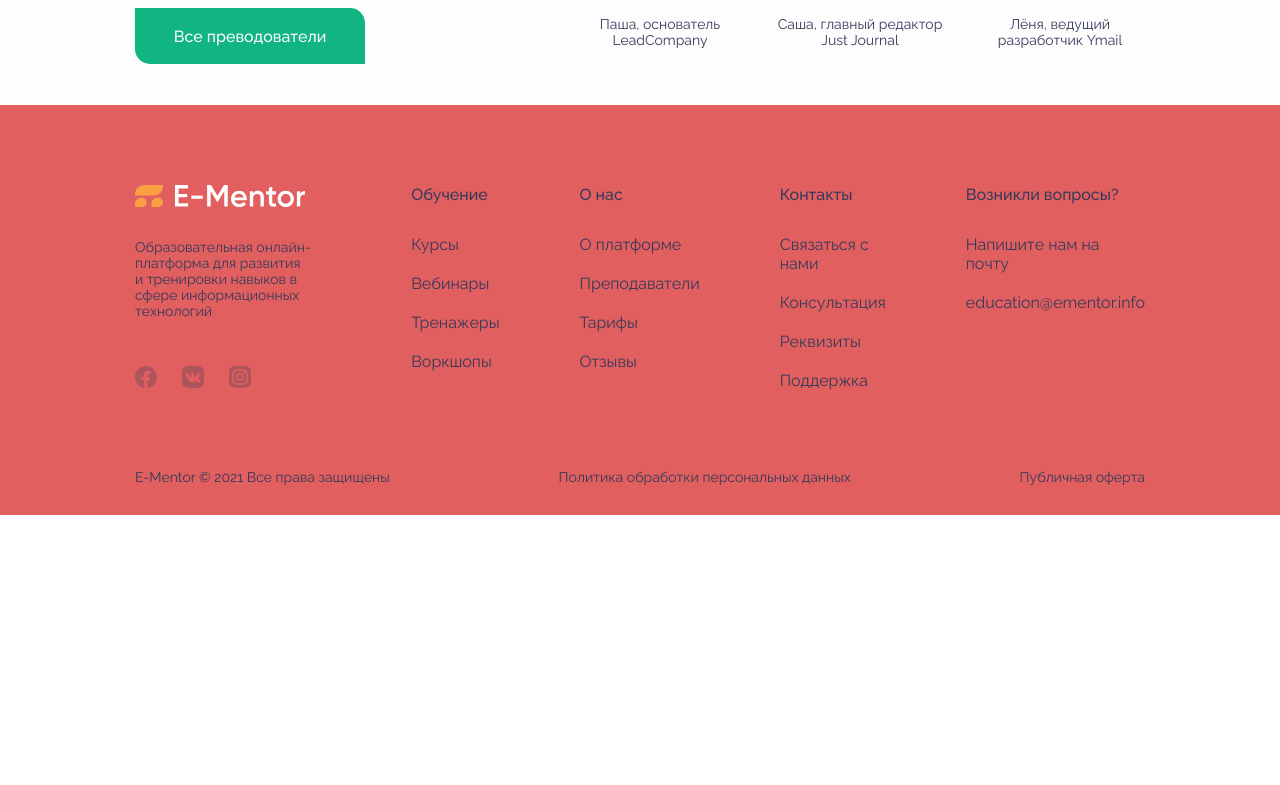
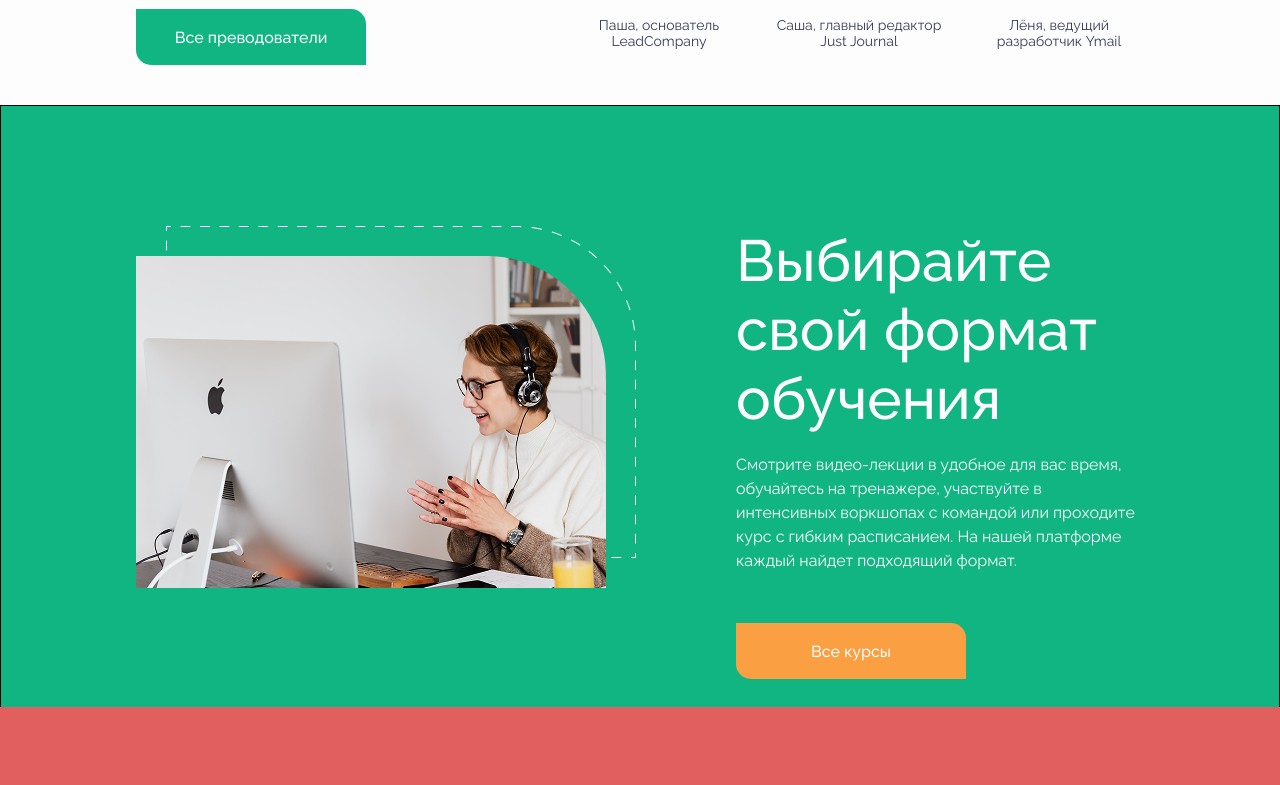
Before and after one commit to FarkhadKarim/portfolio, a Vue app: page / in a window 1280 px wide. Shown: the part 1635-2420 px from the top of the page. Before the commit the page ends 2150 px from the top, so only its background shows below. Built offline with nearby package versions, Linux system fonts and the light colour scheme.

Commit message:
MEduFormat component  added

```diff
--- a/src/App.vue
+++ b/src/App.vue
@@ -3,12 +3,14 @@
 import MHero from './components/MHero/MHero.vue'
 import MFooter from './layouts/MFooter.vue'
 import MTeam from './components/MTeam/MTeam.vue'
+import MEduFormat from './components/MEduFormat/MEduFormat.vue'
 export default {
   components: {
     MHeader,
     MHero,
     MFooter,
     MTeam,
+    MEduFormat,
   },
 }
 </script>
@@ -18,6 +20,7 @@
   <main>
     <MHero />
     <MTeam />
+    <MEduFormat />
   </main>
   <MFooter />
 </template>
--- a/src/assets/main.css
+++ b/src/assets/main.css
@@ -25,6 +25,7 @@
   margin: 0 auto;
   padding-left: 135px;
   padding-right: 135px;
+  border: 1px black solid;
 }
 @font-face {
   font-family: RalewayM;
--- /dev/null
+++ b/src/components/MEduFormat/MEduFormat.vue
@@ -0,0 +1,58 @@
+<template>
+  <section class="edu-form">
+    <div class="edu-form-content container">
+      <div class="icon">
+        <img src="./img/Group 3.png" alt="" />
+      </div>
+      <div class="course-content">
+        <p>Выбирайте свой формат обучения</p>
+        <p>
+          Смотрите видео-лекции в удобное для вас время, обучайтесь на тренажере, участвуйте в
+          интенсивных воркшопах с командой или проходите курс с гибким расписанием. На нашей
+          платформе каждый найдет подходящий формат.
+        </p>
+        <button class="course-btn">Все курсы</button>
+      </div>
+    </div>
+  </section>
+</template>
+
+<script></script>
+
+<style scoped>
+.edu-form {
+  height: 602px;
+  width: 100%;
+  background: var(--green-bc);
+  color: #fdfdfd;
+}
+.edu-form-content {
+  padding-top: 120px;
+  padding-bottom: 120px;
+  display: flex;
+  flex-direction: row;
+  justify-content: space-between;
+  gap: 100px;
+}
+.course-btn {
+  width: 230px;
+  height: 56px;
+  border-radius: 0 15px 0 15px;
+  background: #fa9f42;
+  color: #fdfdfd;
+  text-align: center;
+  font-size: 16px;
+  font-family: RalewayM;
+  border: none;
+}
+.course-content p:first-child {
+  font-family: RalewayM;
+  font-size: 58px;
+}
+.course-content p:nth-last-of-type(1) {
+  margin-top: 20px;
+  margin-bottom: 50px;
+  font-family: RalewayR;
+  line-height: 150%;
+}
+</style>
--- a/src/components/MHero/MHero.vue
+++ b/src/components/MHero/MHero.vue
@@ -128,7 +128,7 @@
   font-size: 16px;
   font-family: RalewayM;
   border: none;
-  border-radius: 15px 0 15px 0;
+  border-radius: 0 15px 0 15px;
   cursor: pointer;
   margin-top: 50px;
 }
```
Also changed, not shown: src/components/MEduFormat/img/Group 3.png (added).
